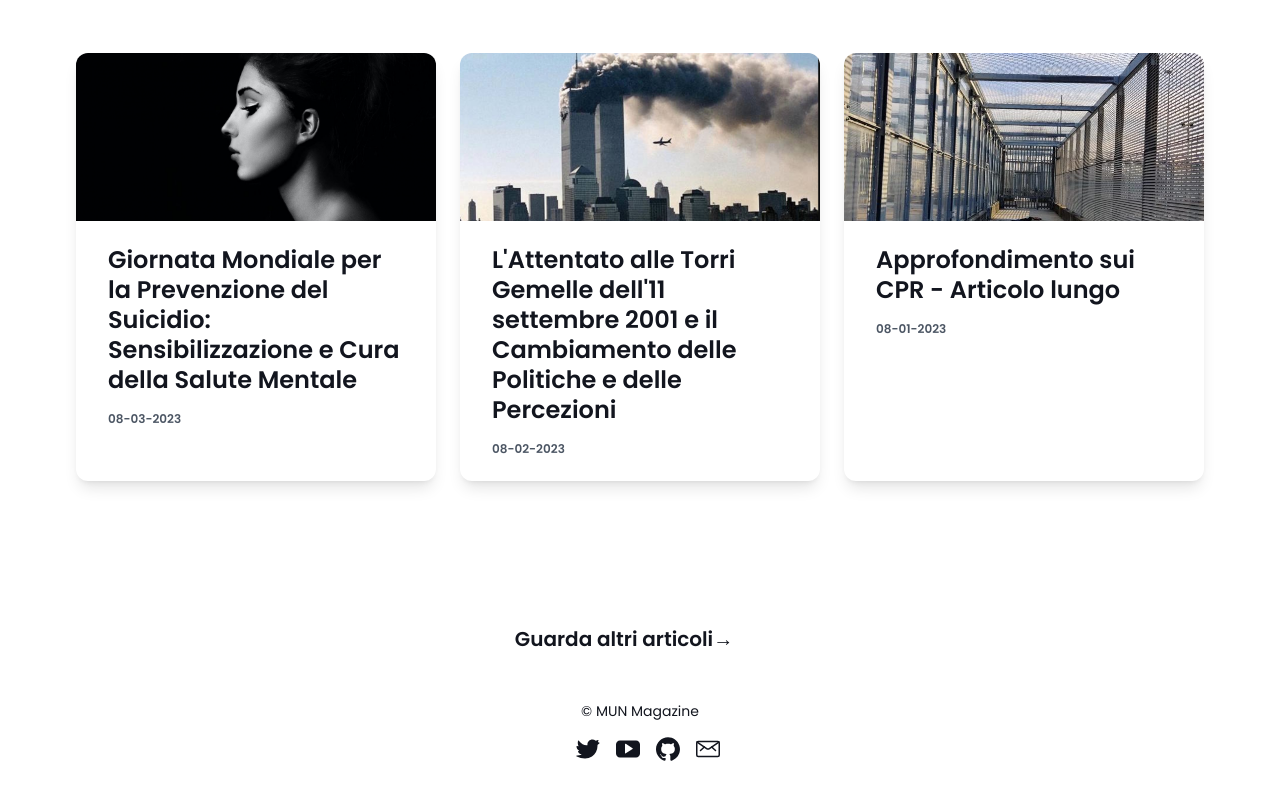
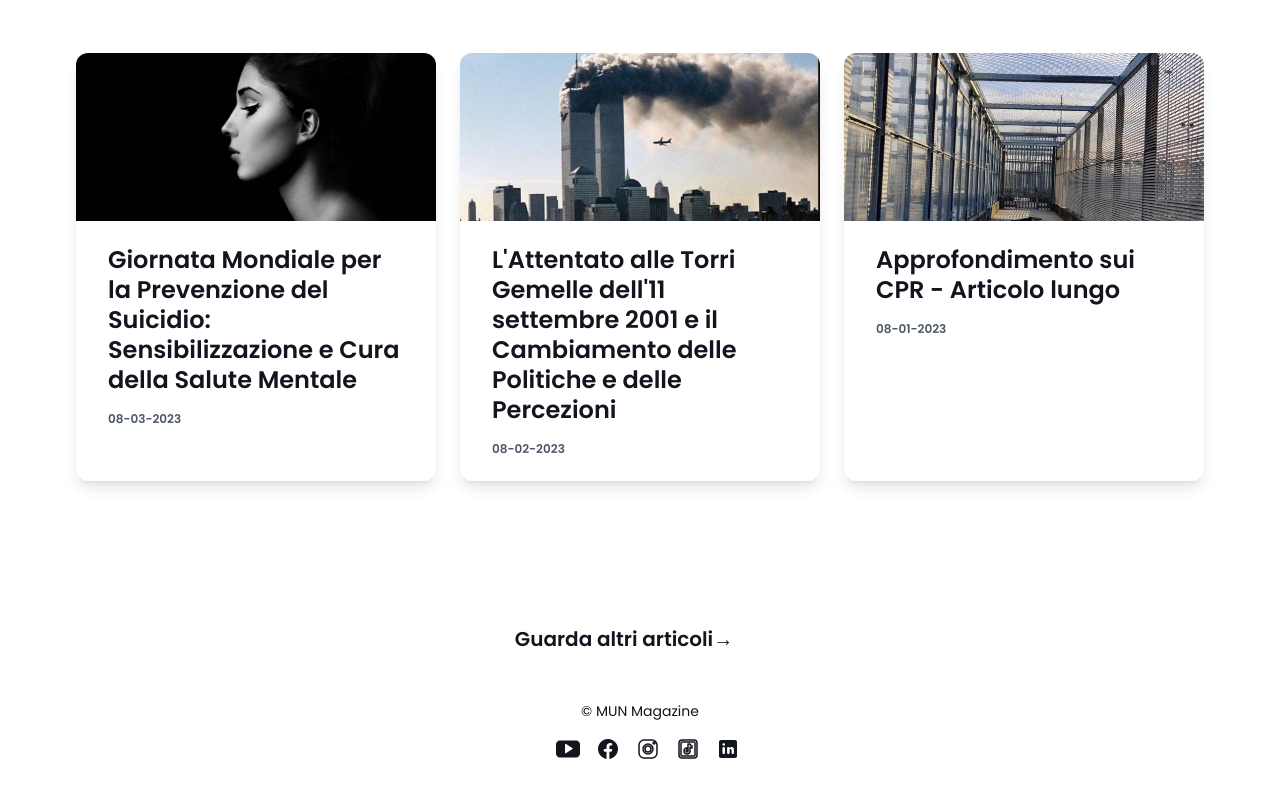
Before and after one commit to Francesco-Fera/mun-magazine, an Astro site: page / in a window 1280 px wide. Shown: the part 366-1166 px from the top of the page. Built offline with nearby package versions, Linux system fonts and the light colour scheme; Astro itself is replaced by a stand-in of ours; a web font is replaced by a local one.

Commit message:
social icons

```diff
--- a/src/components/Footer/Social.astro
+++ b/src/components/Footer/Social.astro
@@ -1,5 +1,5 @@
 <div class="flex items-center justify-center mt-4">
-    <a href="#" class="ml-4" aria-label="Twitter" rel="noopener">
+    <!-- <a href="#" class="ml-4" aria-label="Twitter" rel="noopener">
       <svg class="h-6 w-6 hover:text-hot-pink" xmlns="http://www.w3.org/2000/svg" version="1.1"
         xmlns:xlink="http://www.w3.org/1999/xlink" xmlns:svgjs="http://svgjs.com/svgjs" viewBox="0 0 16 16" width="16"
         height="16">
@@ -9,8 +9,8 @@
             stroke="none" fill="currentColor" stroke-width="0" stroke-linecap="round" stroke-linejoin="round"></path>
         </g>
       </svg>
-    </a>
-    <a href="#" class="ml-4" aria-label="YouTube"
+    </a> -->
+    <a href="https://www.youtube.com/channel/UCyVWdaqB_Am87teYP1vW3NQ" class="ml-4" aria-label="YouTube"
       rel="noopener">
       <svg class="h-6 w-6 hover:text-hot-pink" xmlns="http://www.w3.org/2000/svg" version="1.1"
         xmlns:xlink="http://www.w3.org/1999/xlink" xmlns:svgjs="http://svgjs.com/svgjs" viewBox="0 0 16 16" width="16"
@@ -22,28 +22,42 @@
         </g>
       </svg>
     </a>
-    <a href="#" class="ml-4" aria-label="Github" rel="noopener">
+    <a href="https://www.facebook.com/profile.php?id=61550811327913" class="ml-4" aria-label="Facebook" rel="noopener">
       <svg class="h-6 w-6 hover:text-hot-pink" xmlns="http://www.w3.org/2000/svg" version="1.1"
         xmlns:xlink="http://www.w3.org/1999/xlink" xmlns:svgjs="http://svgjs.com/svgjs" viewBox="0 0 16 16" width="16"
         height="16">&gt;<g transform="matrix(0.6666666666666666,0,0,0.6666666666666666,0,0)">
           <path
-            d="M12,0.28C5.373,0.278-0.002,5.649-0.004,12.276c-0.002,5.197,3.342,9.804,8.284,11.414h0.29 c0.551,0.034,1.026-0.385,1.06-0.936c0.003-0.041,0.003-0.083,0-0.124v-0.21c0-0.17,0-0.4,0-1.09c-0.02-0.132-0.092-0.251-0.2-0.33 c-0.118-0.095-0.272-0.132-0.42-0.1c-2.68,0.58-3.25-1.1-3.29-1.21C5.384,18.801,4.784,18.037,4,17.5 c-0.047-0.041-0.097-0.077-0.15-0.11c0.116-0.063,0.249-0.087,0.38-0.07c0.511,0.071,0.948,0.405,1.15,0.88 c0.804,1.4,2.572,1.913,4,1.16c0.15-0.065,0.258-0.2,0.29-0.36c0.038-0.463,0.236-0.897,0.56-1.23 c0.206-0.183,0.225-0.499,0.042-0.706c-0.081-0.091-0.191-0.149-0.312-0.164c-2.37-0.27-4.79-1.1-4.79-5.19 c-0.02-1.027,0.356-2.023,1.05-2.78C6.351,8.786,6.386,8.579,6.31,8.4C6.032,7.624,6.036,6.774,6.32,6 c0.924,0.164,1.791,0.559,2.52,1.15c0.122,0.086,0.277,0.112,0.42,0.07c0.893-0.242,1.814-0.367,2.74-0.37 c0.929,0.001,1.854,0.125,2.75,0.37c0.14,0.039,0.291,0.013,0.41-0.07c0.73-0.589,1.597-0.984,2.52-1.15 c0.272,0.77,0.272,1.61,0,2.38c-0.076,0.179-0.041,0.386,0.09,0.53c0.687,0.75,1.062,1.733,1.05,2.75c0,4.09-2.43,4.91-4.81,5.18 c-0.275,0.029-0.474,0.274-0.446,0.549c0.013,0.129,0.076,0.248,0.176,0.331c0.448,0.463,0.671,1.099,0.61,1.74v3.18 c-0.01,0.317,0.122,0.621,0.36,0.83c0.303,0.227,0.696,0.298,1.06,0.19c6.285-2.103,9.676-8.902,7.573-15.187 C21.71,3.592,17.147,0.296,12,0.28z"
+          d="M11.666,2.005C6.62,2.17,2.374,6.251,2.025,11.288c-0.369,5.329,3.442,9.832,8.481,10.589V14.65H8.892 c-0.726,0-1.314-0.588-1.314-1.314v0c0-0.726,0.588-1.314,1.314-1.314h1.613v-1.749c0-2.896,1.411-4.167,3.818-4.167 c0.357,0,0.662,0.008,0.921,0.021c0.636,0.031,1.129,0.561,1.129,1.198v0c0,0.663-0.537,1.2-1.2,1.2h-0.442 c-1.022,0-1.379,0.969-1.379,2.061v1.437h1.87c0.591,0,1.043,0.527,0.953,1.111l-0.108,0.701c-0.073,0.47-0.477,0.817-0.953,0.817 h-1.762v7.247C18.235,21.236,22,17.062,22,12C22,6.366,17.341,1.821,11.666,2.005z"
             stroke="none" fill="currentColor" stroke-width="0" stroke-linecap="round" stroke-linejoin="round"></path>
         </g></svg>
     </a>
-    <a href="#" class="ml-4" aria-label="Email" rel="noopener">
+    <a href="https://www.instagram.com/mun_magazine/" class="ml-4" aria-label="Instagram" rel="noopener">
       <svg class="h-6 w-6 hover:text-hot-pink" xmlns="http://www.w3.org/2000/svg" version="1.1"
         xmlns:xlink="http://www.w3.org/1999/xlink" xmlns:svgjs="http://svgjs.com/svgjs" viewBox="0 0 16 16" width="16"
         height="16">&gt;<g transform="matrix(0.6666666666666666,0,0,0.6666666666666666,0,0)">
-          <path
-            d="M 2.25,4.5h19.5c0.828,0,1.5,0.672,1.5,1.5v12c0,0.828-0.672,1.5-1.5,1.5H2.25c-0.828,0-1.5-0.672-1.5-1.5V6 C0.75,5.172,1.422,4.5,2.25,4.5z "
-            stroke="currentColor" fill="none" stroke-width="1.5" stroke-linecap="round" stroke-linejoin="round"></path>
-          <path d="M 15.687,9.975L19.5,13.5 " stroke="currentColor" fill="none" stroke-width="1.5"
-            stroke-linecap="round" stroke-linejoin="round"></path>
-          <path d="M 8.313,9.975L4.5,13.5 " stroke="currentColor" fill="none" stroke-width="1.5" stroke-linecap="round"
+          <path d="M 8 3 C 5.239 3 3 5.239 3 8 L 3 16 C 3 18.761 5.239 21 8 21 L 16 21 C 18.761 21 21 18.761 21 16 L 21 8 C 21 5.239 18.761 3 16 3 L 8 3 z M 18 5 C 18.552 5 19 5.448 19 6 C 19 6.552 18.552 7 18 7 C 17.448 7 17 6.552 17 6 C 17 5.448 17.448 5 18 5 z M 12 7 C 14.761 7 17 9.239 17 12 C 17 14.761 14.761 17 12 17 C 9.239 17 7 14.761 7 12 C 7 9.239 9.239 7 12 7 z M 12 9 A 3 3 0 0 0 9 12 A 3 3 0 0 0 12 15 A 3 3 0 0 0 15 12 A 3 3 0 0 0 12 9 z" stroke="currentColor" fill="none" stroke-width="1.5" stroke-linecap="round"
             stroke-linejoin="round"></path>
-          <path d="M 22.88,5.014l-9.513,6.56 c-0.823,0.568-1.911,0.568-2.734,0L1.12,5.014" stroke="currentColor"
-            fill="none" stroke-width="1.5" stroke-linecap="round" stroke-linejoin="round"></path>
         </g></svg>
     </a>
+    <a href="https://www.tiktok.com/@munmagazine?_t=8fEHVfm09mz&_r=1" class="ml-4" aria-label="Tiktok" rel="noopener">
+      <svg class="h-6 w-6 hover:text-hot-pink" xmlns="http://www.w3.org/2000/svg" version="1.1"
+        xmlns:xlink="http://www.w3.org/1999/xlink" xmlns:svgjs="http://svgjs.com/svgjs" viewBox="0 0 16 16" width="16"
+        height="16">&gt;<g transform="matrix(0.6666666666666666,0,0,0.6666666666666666,0,0)">
+          <path d="M 6 3 C 4.3550302 3 3 4.3550302 3 6 L 3 18 C 3 19.64497 4.3550302 21 6 21 L 18 21 C 19.64497 21 21 19.64497 21 18 L 21 6 C 21 4.3550302 19.64497 3 18 3 L 6 3 z M 6 5 L 18 5 C 18.56503 5 19 5.4349698 19 6 L 19 18 C 19 18.56503 18.56503 19 18 19 L 6 19 C 5.4349698 19 5 18.56503 5 18 L 5 6 C 5 5.4349698 5.4349698 5 6 5 z M 12 7 L 12 14 C 12 14.56503 11.56503 15 11 15 C 10.43497 15 10 14.56503 10 14 C 10 13.43497 10.43497 13 11 13 L 11 11 C 9.3550302 11 8 12.35503 8 14 C 8 15.64497 9.3550302 17 11 17 C 12.64497 17 14 15.64497 14 14 L 14 10.232422 C 14.616148 10.671342 15.259118 11 16 11 L 16 9 C 15.952667 9 15.262674 8.7809373 14.78125 8.3613281 C 14.299826 7.941719 14 7.4149911 14 7 L 12 7 z" stroke="currentColor" fill="none" stroke-width="1.5" stroke-linecap="round"
+            stroke-linejoin="round"></path>
+        </g></svg>
+    </a>
+    <a href="https://www.linkedin.com/in/mun-magazine-3148b228a/" class="ml-4" aria-label="Linkedin"
+      rel="noopener">
+      <svg class="h-6 w-6 hover:text-hot-pink" xmlns="http://www.w3.org/2000/svg" version="1.1"
+        xmlns:xlink="http://www.w3.org/1999/xlink" xmlns:svgjs="http://svgjs.com/svgjs" viewBox="0 0 16 16" width="16"
+        height="16">
+        <g transform="matrix(0.6666666666666666,0,0,0.6666666666666666,0,0)">
+          <path
+            d="M19,3H5C3.895,3,3,3.895,3,5v14c0,1.105,0.895,2,2,2h14c1.105,0,2-0.895,2-2V5C21,3.895,20.105,3,19,3z M7.738,17L7.738,17 c-0.697,0-1.262-0.565-1.262-1.262v-4.477C6.477,10.565,7.042,10,7.738,10h0C8.435,10,9,10.565,9,11.262v4.477 C9,16.435,8.435,17,7.738,17z M7.694,8.717c-0.771,0-1.286-0.514-1.286-1.2s0.514-1.2,1.371-1.2c0.771,0,1.286,0.514,1.286,1.2 S8.551,8.717,7.694,8.717z M16.779,17L16.779,17c-0.674,0-1.221-0.547-1.221-1.221v-2.605c0-1.058-0.651-1.174-0.895-1.174 s-1.058,0.035-1.058,1.174v2.605c0,0.674-0.547,1.221-1.221,1.221h-0.081c-0.674,0-1.221-0.547-1.221-1.221v-4.517 c0-0.697,0.565-1.262,1.262-1.262h0c0.697,0,1.262,0.565,1.262,1.262c0,0,0.282-1.262,2.198-1.262C17.023,10,18,10.977,18,13.174 v2.605C18,16.453,17.453,17,16.779,17z"
+            stroke="none" fill="currentColor" stroke-width="0" stroke-linecap="round" stroke-linejoin="round"></path>
+        </g>
+      </svg>
+    </a>
+
   </div>
```
